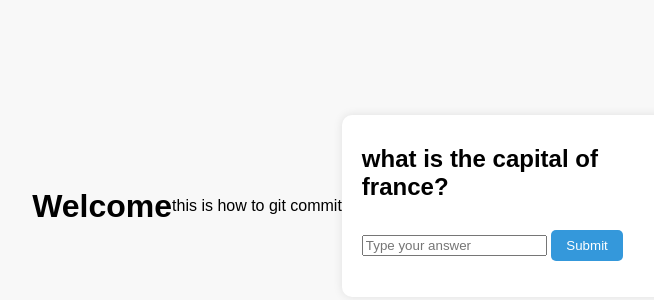
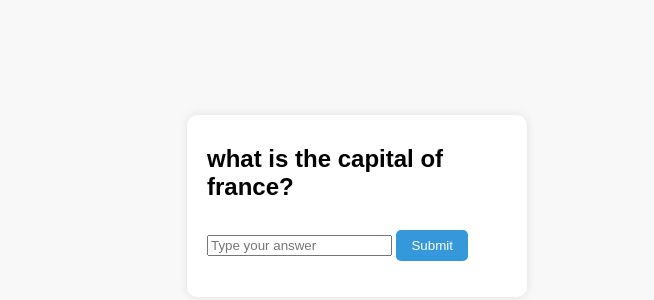
Before and after one commit to davealexx/SimpleQuiz-game, a plain HTML site: page index.html in a window 1280 px wide. Shown: the part 202-502 px from the top of the page, without its empty margins (283-937 px from the left). Drawn offline with Linux system fonts and the light colour scheme.

Commit message:
remove previous changes

```diff
--- a/index.html
+++ b/index.html
@@ -7,8 +7,7 @@
     <link rel="stylesheet" href="exam.css">
 </head>
 <body>
-         <h1>Welcome</h1>
-         <p>this is how to git commit</p>
+
         <div class="quiz-container">
         <h2 id="question"></h2>
         <input type="text" id="answer" placeholder="Type your answer">
```
